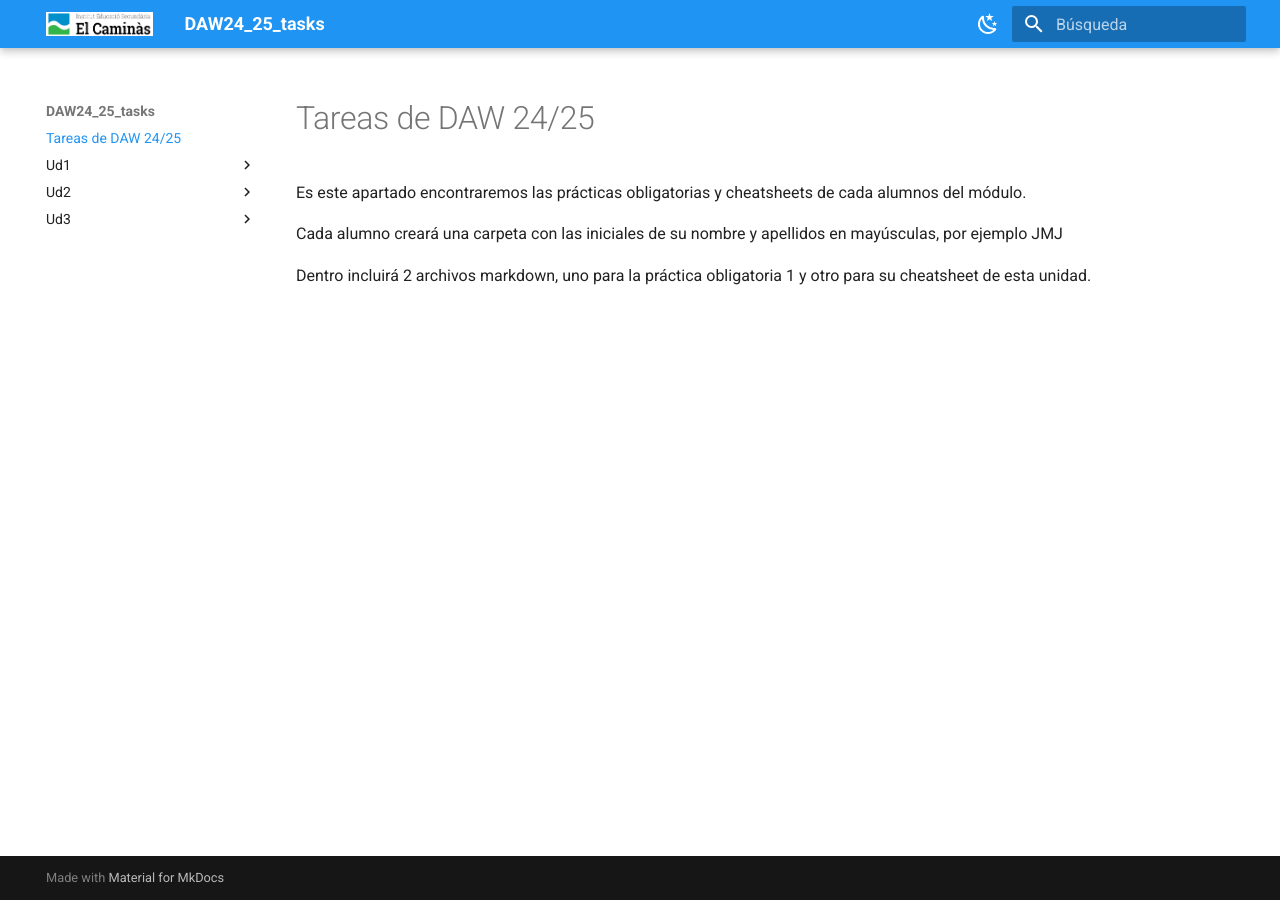
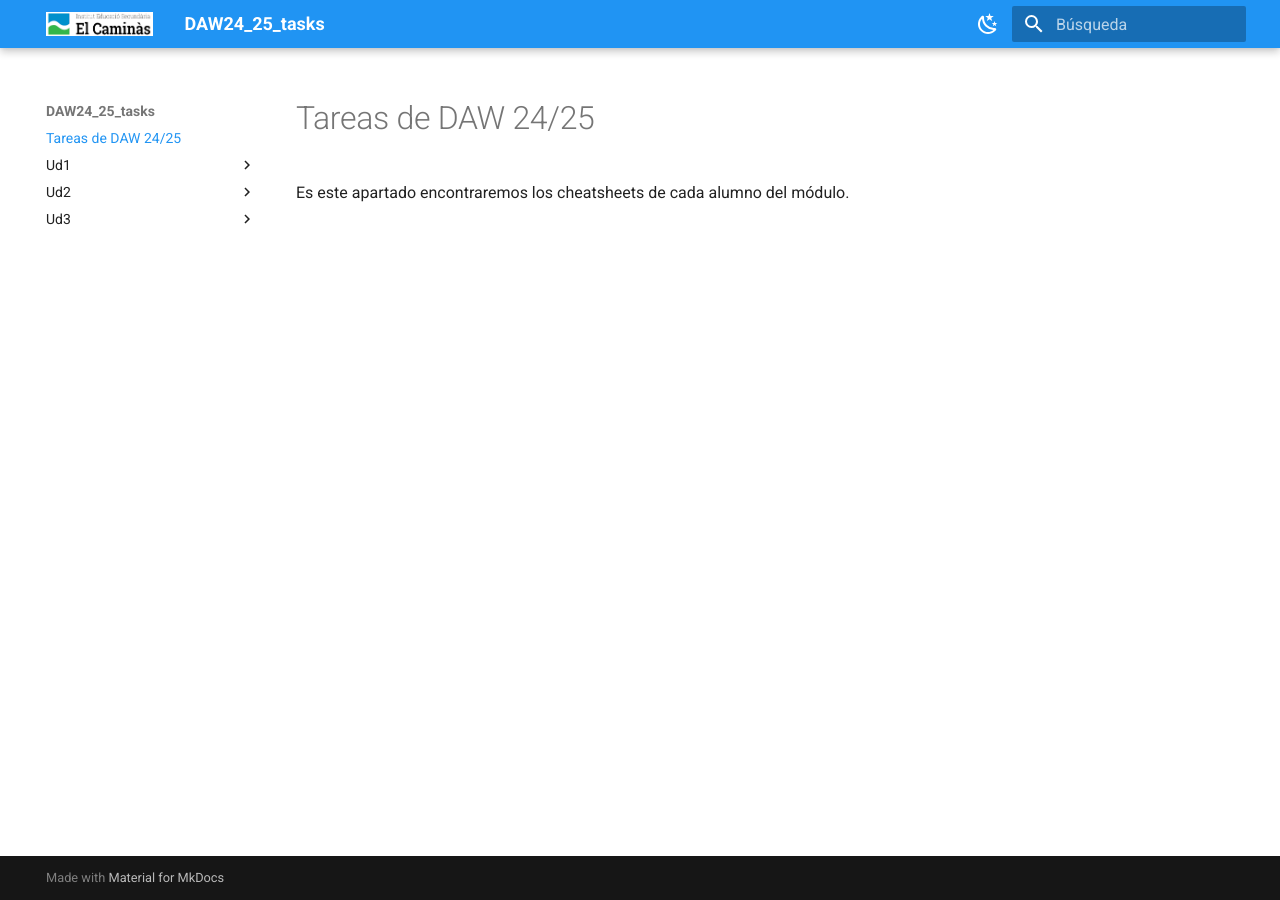
Before and after one commit to jmunozji/DAW24_25_tasks, an MkDocs documentation site: the page built from docs/index.md, in a window 1280 px wide. Built offline with MkDocs 1.6.1 and Material for MkDocs 9.7.7, drawn with Linux system fonts in a browser that asks for light colours.

Commit message:
Update index.md

```diff
--- a/docs/index.md
+++ b/docs/index.md
@@ -2,8 +2,4 @@
 title: Tareas de DAW 24/25
 ---
 
-Es este apartado encontraremos las prácticas obligatorias y cheatsheets de cada alumnos del módulo.
-
-Cada alumno creará una carpeta con las iniciales de su nombre y apellidos en mayúsculas, por ejemplo JMJ
-
-Dentro incluirá 2 archivos markdown, uno para la práctica obligatoria 1 y otro para su cheatsheet de esta unidad.
+Es este apartado encontraremos los cheatsheets de cada alumno del módulo.
```
